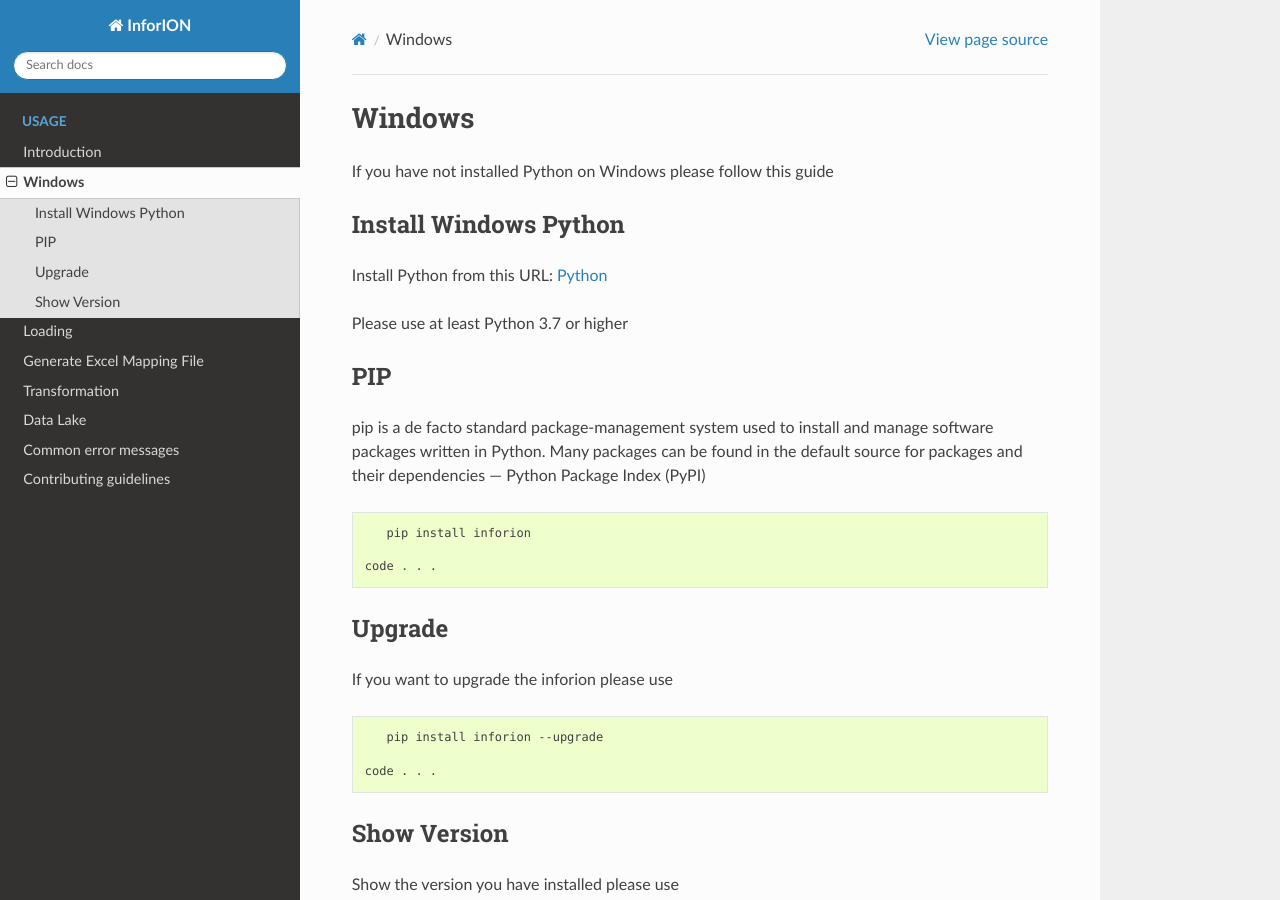
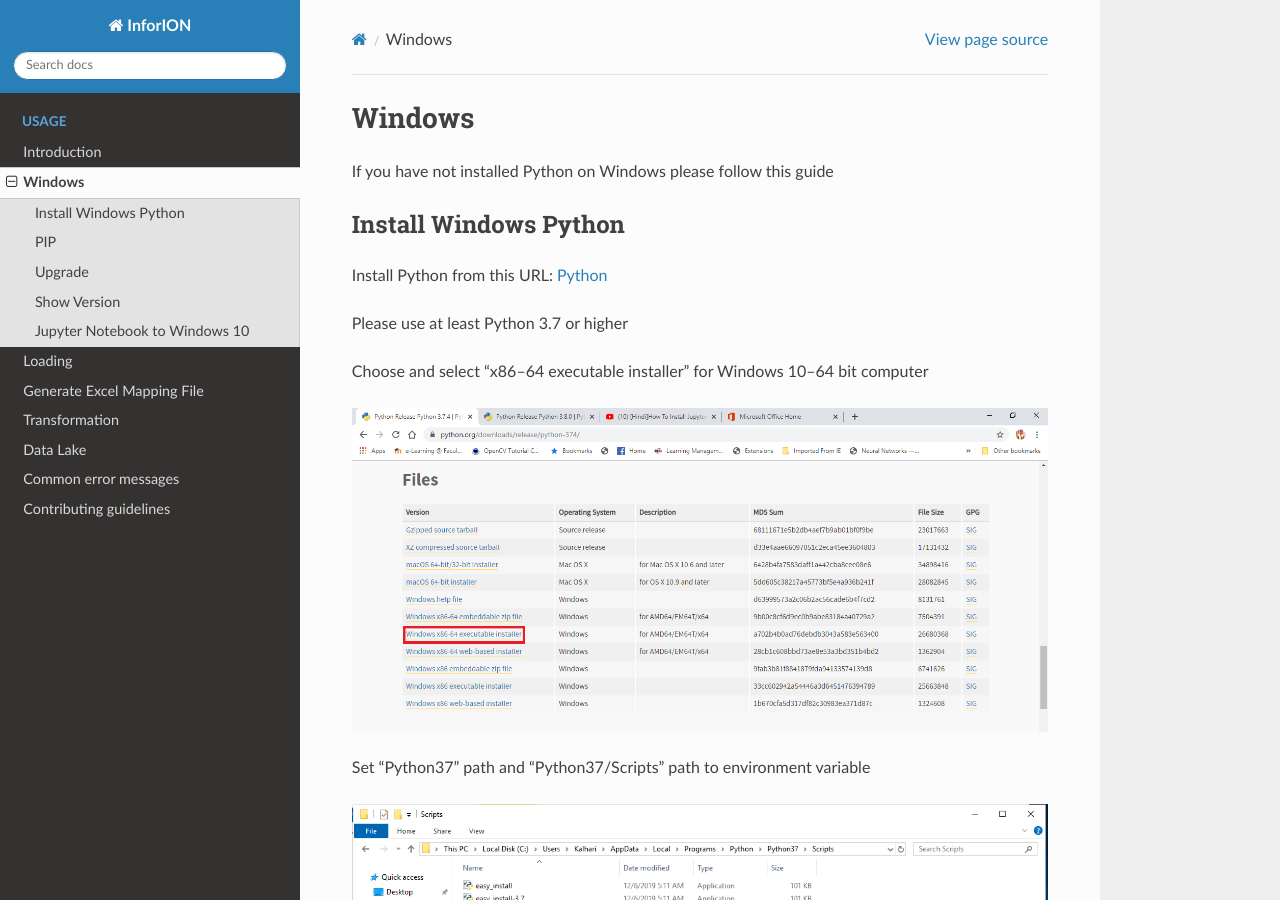
Before and after one commit to Mohammad-Alhasan/inforion, a Sphinx documentation site: the page built from docs/source/windows.rst, in a window 1280 px wide and 900 px high. Built offline with Sphinx 7.4.7 and the Read the Docs theme 2.0.0, drawn with Linux system fonts in a browser that asks for light colours; some of the changed text lies outside the part shown.

Commit message:
update jupther

```diff
--- a/docs/source/windows.rst
+++ b/docs/source/windows.rst
@@ -12,6 +12,18 @@
 
 
 Please use at least Python 3.7 or higher
+
+
+Choose and select “x86–64 executable installer” for Windows 10–64 bit computer
+
+.. image:: image/1_qExP_ms_ykdWn8sFqSS_nA.png
+
+Set “Python37” path and “Python37/Scripts” path to environment variable
+
+
+.. image:: image/1_oWbXAMFsDz-z67wk7HiLrA.png
+
+.. image:: image/1_C-PkOMULyRTQ1vtaUOeGFQ.png
 
 PIP
 ==========
@@ -46,3 +58,23 @@
     pip show inforion
 
  code . . .
+
+
+Jupyter Notebook to Windows 10
+==============================
+
+Install Jupyter using “python -m pip install jupyter”
+
+.. image:: image/1_US6AcX4AHQ9czzf5oJHfxg.png
+
+
+Run Jupyter Notebook using “jupyter notebook”
+
+.. image:: image/1_CcrLTITT6NXte-Mgqh1AaQ.png
+
+
+
+Start the notebook server and popup dashboard in browser using “localhost:8888/tree” url
+
+
+.. image:: image/1_VNqiduT87Z-T-k70m12yCQ.png
```
Also changed, not shown: docs/source/image/1_C-PkOMULyRTQ1vtaUOeGFQ.png (added), docs/source/image/1_CcrLTITT6NXte-Mgqh1AaQ.png (added), docs/source/image/1_US6AcX4AHQ9czzf5oJHfxg.png (added), docs/source/image/1_VNqiduT87Z-T-k70m12yCQ.png (added), docs/source/image/1_oWbXAMFsDz-z67wk7HiLrA.png (added), docs/source/image/1_qExP_ms_ykdWn8sFqSS_nA.png (added).
